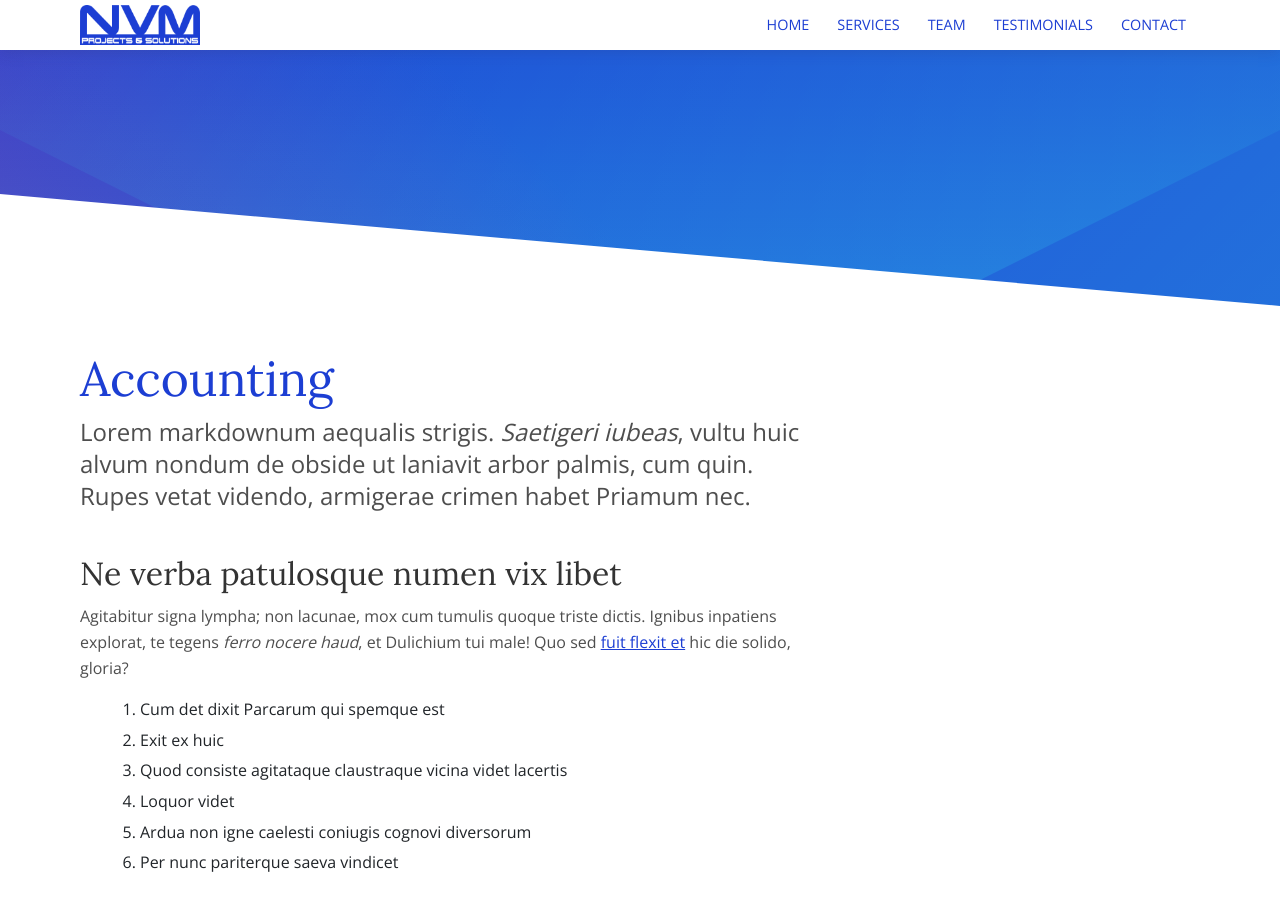
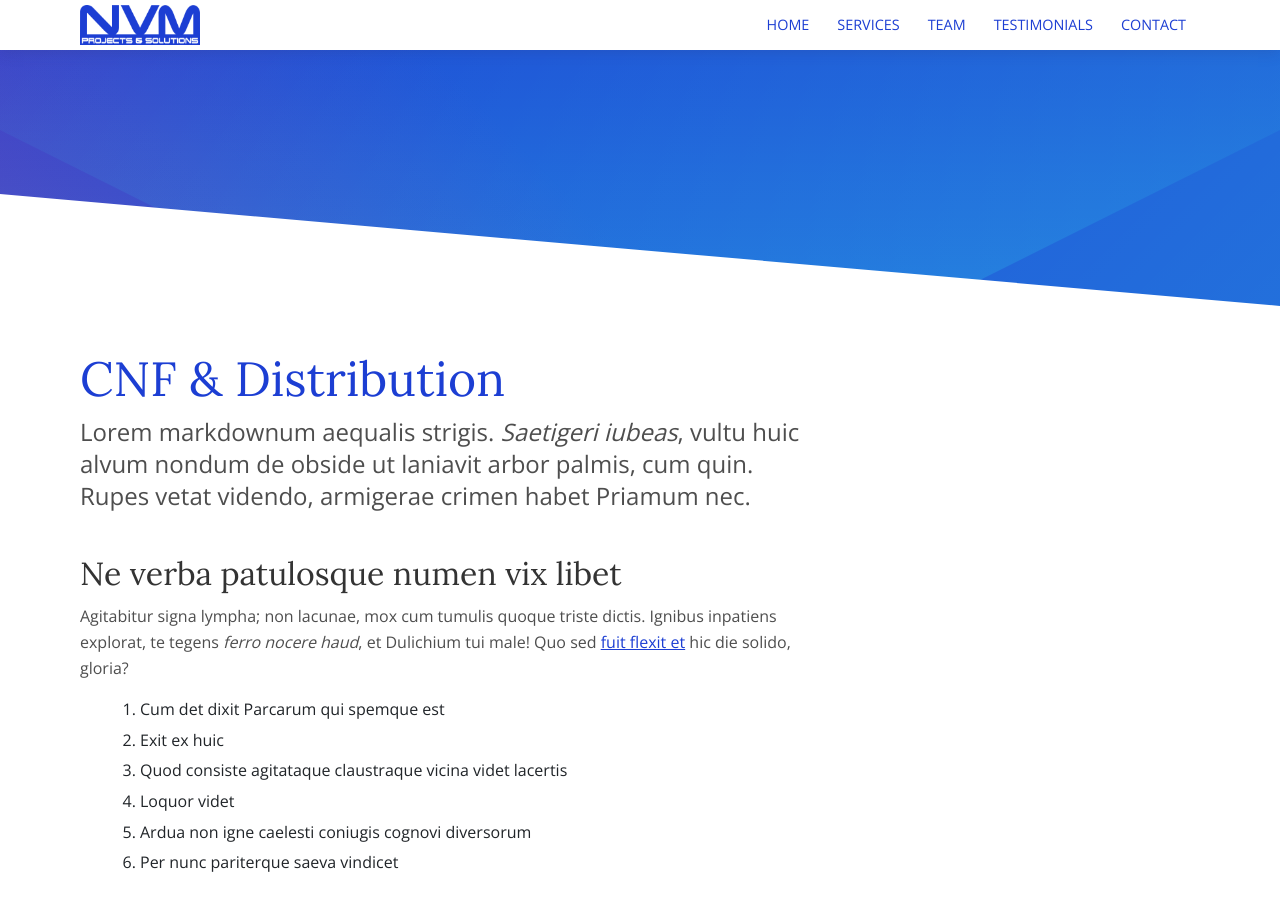
Before and after one commit to nvmpro/NVM, a Jekyll site: the page built from _services/cnf--distribution.md, in a window 1280 px wide and 900 px high. Built offline with Jekyll 4.4.1, drawn with Linux system fonts in a browser that asks for light colours.

Commit message:
Updated '_services/cnf--distribution.md' via CloudCannon

```diff
--- a/_services/cnf--distribution.md
+++ b/_services/cnf--distribution.md
@@ -1,5 +1,5 @@
 ---
-title: 'Accounting'
+title: 'CNF & Distribution'
 image: '/services/noun_591323.png'
 ---
 
```
